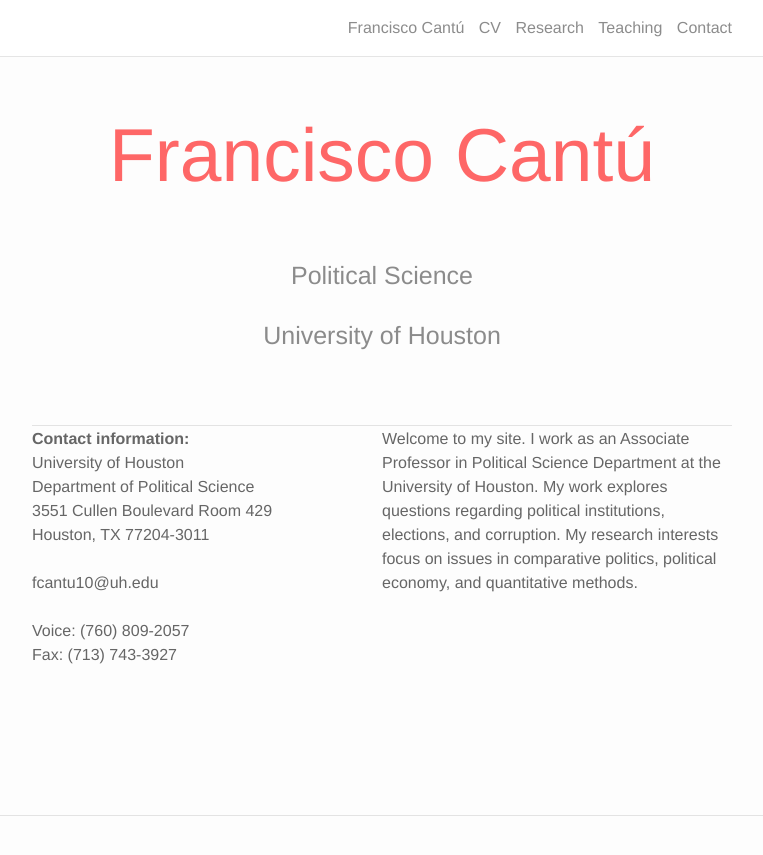
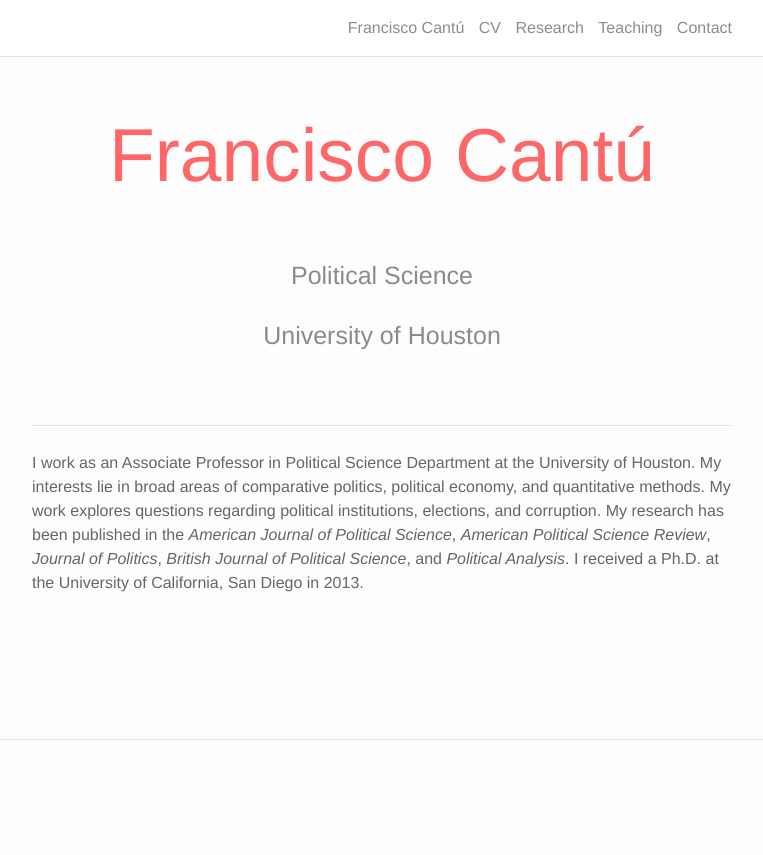
Before and after one commit to franciscocantu/franciscocantu.github.io, a Jekyll site: the page built from index.html, in a window 1280 px wide. Shown: the top 855 px of the page, without its empty margins (258-1021 px from the left). Built offline with Jekyll 4.4.1, drawn with Linux system fonts in a browser that asks for light colours; nearby versions of some CDN libraries.

Commit message:
Update index.html

```diff
--- a/index.html
+++ b/index.html
@@ -13,43 +13,10 @@
    <br/>
  </div>
  <hr>
-<style>
-    {
-        box-sizing: border-box;
-    }
-    /* Set additional styling options for the columns*/
-    .column {
-    float: left;
-    width: 50%;
-    }
-
-    .row:after {
-    content: "";
-    display: table;
-    clear: both;
-    }
-    </style>
-
-<body>
-    <div class="row">
-        <div class="column">
-            <b>Contact information:</b><br>
-University of Houston<br>
-Department of Political Science<br>
-3551 Cullen Boulevard Room 429<br>
-Houston, TX 77204-3011<br>
  <br>
-<a href="mailto:fcantu10@uh.edu">fcantu10@uh.edu</a>
-<br>
-<br>
-Voice: (760) 809-2057<br>
-Fax: (713) 743-3927<br>
-<br>
-        </div>
-        <div class="column" >
-            <p>Welcome to my site. I work as an Associate Professor in Political Science Department at the University of Houston. My work explores
-		    questions regarding political institutions, elections, and corruption. My research interests focus on issues in comparative politics,
-		    political economy, and quantitative methods. </p>
-        </div>
-    </div>
- </body>
+<p>I work as an Associate Professor in Political Science Department at the University of Houston.
+	My interests lie in broad areas of comparative politics, political economy, and quantitative methods.
+	My work explores questions regarding political institutions, elections, and corruption.
+	My research has been published in the <i>American Journal of Political Science</i>, <i>American Political Science Review</i>, <i>Journal of Politics</i>,
+	<i>British Journal of Political Science</i>, and <i>Political Analysis</i>.
+	I received a Ph.D. at the University of California, San Diego in 2013.</p>
```
Lines whose indentation alone changed are shown as unchanged.
